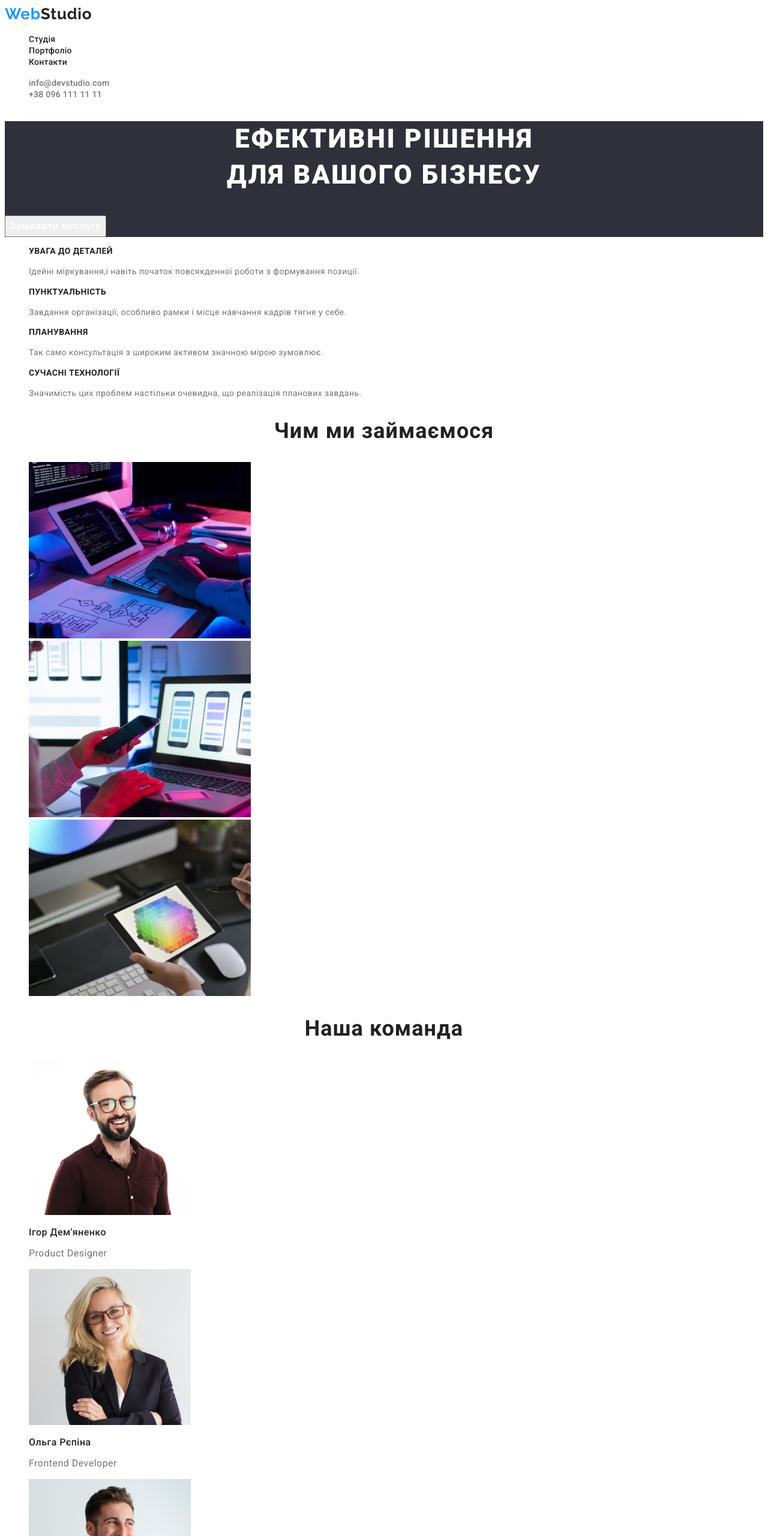
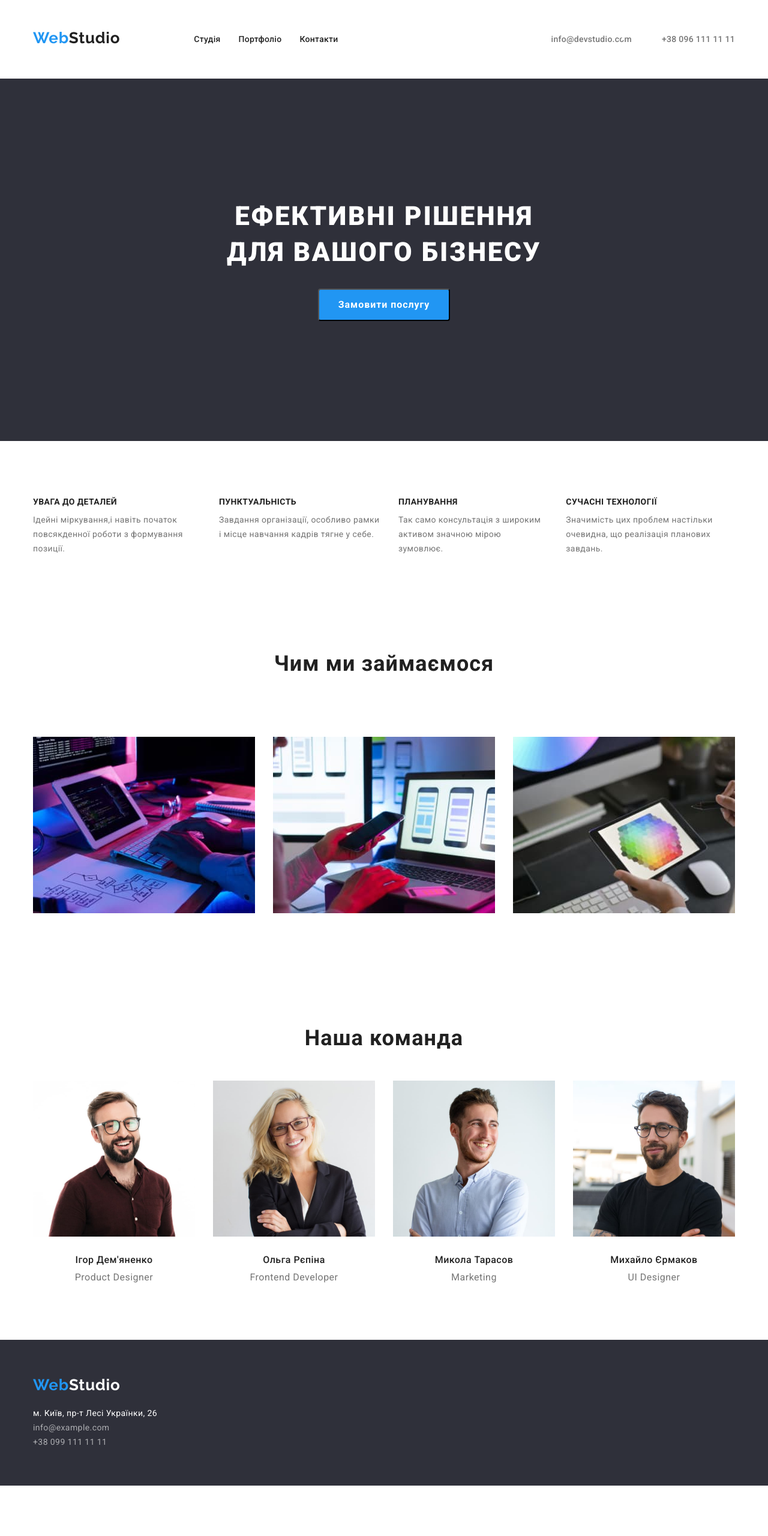
Before and after one commit to MaksimDar/goit-markup-hw-02, a plain HTML site: page index.html in a window 1280 px wide. Shown: the top 2560 px of the page at 60% size. After the commit the page ends 2476 px from the top, so only its background shows below. Drawn offline with nearby package versions, Linux system fonts and the light colour scheme.

Commit message:
Добрий день! Роботу виконав

```diff
--- a/css/styles.css
+++ b/css/styles.css
@@ -13,12 +13,47 @@ body {
     color:var(--white-color);
 }
 
+p,
+h1,
+h2,
+h3,
+h4,
+h5,
+h6 {
+ margin: 0;
+}
+
+ul {
+    margin: 0;
+    padding-left: 0;
+}
+img {
+    display: block;
+    max-width: 100%;
+    height: auto;
+}
+
+
+.container {
+    width: 1200px;
+    margin: 0 auto;
+    padding-left: 15px;
+    padding-right: 15px;
+}
+
 .list {
     list-style: none;
+    padding: 0;
+    margin: 0;
 }
 
 .link {
     text-decoration: none;
+}
+
+.section {
+    padding-top: 0;
+    padding-bottom: 94px;
 }
 
 .visually-hidden {
@@ -35,6 +70,9 @@ body {
 }
 
 .button {
+    display: inline-block;
+    border-radius: 4px;
+    padding: 6px 22px;
     font-family: 'Roboto';
     font-weight: 500;
     font-size: 16px;
@@ -52,13 +90,28 @@ body {
     letter-spacing: 0.03em;
     color:var(--white-color);
     background:var(--blue-color);
+    cursor: pointer;
+}
+
+.expression {
+    text-align: center;
 }
 
 .header {
     background-color:var(--white-color) ;
+    padding-top: 24px;
+    padding-bottom: 25px;
+}
+
+.header .container {
+    display: flex;
+    align-items: center;
 }
 
 .logo {
+    padding-top: 24px;
+    padding-bottom: 24px;
+    margin-right: 93px;
     font-family: 'Raleway';
     font-weight: 700;
     font-size: 26px;
@@ -74,15 +127,11 @@ body {
     line-height: 1.19;
     letter-spacing: 0.03em;
     color:var(--black-color);
+
 }
 
-.header-logo2 {
-    font-family: 'Raleway';
-    font-weight: 700;
-    font-size: 26px;
-    line-height: 1.19;
-    letter-spacing: 0.03em;
-    color: rgba(255, 255, 255, 1);
+.header-nav {
+    display: flex;
 }
 
 .header-link {
@@ -98,6 +147,25 @@ body {
     color:var(--blue-color);
 }
 
+.header-list {
+   display: flex;
+   padding-top: 32px;
+   padding-bottom: 32px;
+   margin-right: 314px;
+}
+
+.header-item:not(first-child) {
+ margin-left: 30px;
+}
+
+.header-info {
+    display: flex;
+    justify-content: flex-end;
+    margin-left: auto;
+    padding-top: 32px;
+    padding-bottom: 32px;
+}
+
 .header-email {
     font-weight: 500;
     font-size: 14px;
@@ -108,6 +176,7 @@ body {
 
 .header-telephone {
     font-weight: 500;
+    margin-left: 50px;
     font-size: 14px;
     line-height: 1.14;
     letter-spacing: 0.02em;
@@ -126,31 +195,55 @@ body {
 
 .expression {
     background-color: #2F303A;
+    padding-top: 200px;
+    padding-bottom: 200px;
+    text-align: center;
 }
 
 
 .expresion-title {
+    margin-top: 0;
+    margin-bottom: 30px;
     font-weight: 900;
     font-size: 44px;
     line-height: 1.36;
-    text-align: center;
     letter-spacing: 0.06em;
     text-transform: uppercase;
+
 
     color:var(--white-color);
 }
 
 .expression-button {
     font-family: 'Roboto';
+    border-radius: 4px;
+    padding: 10px 32px;
     font-weight: 700;
     font-size: 16px;
     line-height: 1.88;
     letter-spacing: 0.06em;
     color:var(--white-color);
+    background-color: var(--blue-color);
+    cursor: pointer;
+    min-width: 216px;
+}
+
+.advantages {
+    margin-top: 94px;
+    margin-bottom: 65px;
+}
+
+.advantages-list {
+   display: flex;
+   gap: 30px;
+}
+.advantage-box {
+    flex-basis: calc((100%-90px)/4);
 }
 
 .advantages-item {
     font-weight: 700;
+    margin-bottom: 10px;
     font-size: 14px;
     line-height: 1.14;
     letter-spacing: 0.03em;
@@ -165,8 +258,22 @@ body {
     color:var(--pre-title);
 }
 
+.activity-list {
+    display: flex;
+    gap: 30px;
+}
+
+.activity-item {
+    max-width: 370px;
+    margin-top: 50px;
+    margin-left: auto;
+    margin-right: auto;
+    flex-basis: calc(100%-60px/3);
+}
+
 .activity-title {
     font-weight: 700;
+    margin-bottom: 50px;
     font-size: 36px;
     line-height: 1.16;
     text-align: center;
@@ -174,7 +281,26 @@ body {
     color:var(--main-title-color);
 }
 
+.team {
+    padding-top: 94px;
+    padding-bottom: 94px;
+}
+
+.team-list {
+    display: flex;
+    gap: 30px;
+}
+.member-item {
+  width: calc((100% - 90px)/4);
+}
+.member-photo {
+    max-width: 370px;
+    margin-bottom: 30px;
+}
+
 .team-title {
+    padding-bottom: 50px;
+    align-items: center;
     font-weight: 700;
     font-size: 36px;
     line-height: 1.16;
@@ -185,6 +311,8 @@ body {
 
 .team-worker {
     font-weight: 500;
+    margin-bottom: 10px;
+    text-align: center;
     font-size: 16px;
     line-height: 1.18;
     letter-spacing: 0.03em;
@@ -193,6 +321,7 @@ body {
 
 .job {
     font-size: 16px;
+    text-align: center;
     line-height: 1.18;
     letter-spacing: 0.03em;
     color:var(--pre-title);
@@ -200,6 +329,30 @@ body {
 
 .footer {
     background-color: #2F303A;
+    padding-bottom: 60px;
+}
+
+.footer-logo {
+    display: inline-block;
+    flex-direction: column;
+    margin-bottom: 20px;
+    font-family: 'Raleway';
+    font-weight: 700;
+    font-size: 26px;
+    line-height: 1.19;
+    letter-spacing: 0.03em;
+    color: var(--blue-color);
+}
+
+.header-logo2 {
+    display: inline-block;
+    padding-top: 60px;
+    font-family: 'Raleway';
+    font-weight: 700;
+    font-size: 26px;
+    line-height: 1.19;
+    letter-spacing: 0.03em;
+    color: rgba(255, 255, 255, 1);
 }
 
 .address {
@@ -219,7 +372,47 @@ body {
     color: rgba(255, 255, 255, 0.6);
 }
 
+.poster {
+  margin-top: 68px;
+}
+
+.poster-buttons {
+    display: flex;
+    justify-content: center;
+    margin-bottom: 34px;
+}
+
+.button:not(last-child) {
+    margin-left: 8px;
+}
+
+.div-portfolio {
+    padding: 20px 24px;
+    border-bottom: 1px solid #EEEEEE;
+    border-left: 1px solid #EEEEEE; ;
+    border-right: 1px solid #EEEEEE; ;
+}
+
+.portfolio-info {
+    display: flex;
+    flex-wrap: wrap;
+    gap: 30px;
+}
+.portfolio-item {
+    width: calc((100%-60px) / 3);
+
+}
+
+.portfolio-item:nth-child(3n) {
+    margin-right: 0;
+}
+
+.portfolio-item:not(:ntn-last-child(-n+3)) {
+ margin-bottom: 30px;
+}
+
 .poster-title {
+    margin-bottom: 4px;
     font-weight: 700;
     font-size: 18px;
     line-height: 2;
--- a/index.html
+++ b/index.html
@@ -12,11 +12,15 @@
         href="https://fonts.googleapis.com/css2?family=Raleway:wght@700&family=Roboto:wght@400;500;700;900&display=swap"
         rel="stylesheet"
     />
+    <link rel="stylesheet" href="https://cdnjs.cloudflare.com/ajax/libs/modern-normalize/1.1.0/modern-normalize.min.css"
+        integrity="sha512-wpPYUAdjBVSE4KJnH1VR1HeZfpl1ub8YT/NKx4PuQ5NmX2tKuGu6U/JRp5y+Y8XG2tV+wKQpNHVUX03MfMFn9Q=="
+        crossorigin="anonymous" referrerpolicy="no-referrer" />
     <link rel="stylesheet" href="./css/styles.css">
 </head>
 
 <body>
     <header class="header">
+        <div class="container">
             <nav class="header-nav">
                 <a href="./index.html" class="logo link">Web<span class="header-logo link">Studio</span></a>
 
@@ -26,50 +30,63 @@
                    <li class="header-item"><a href="" class="header-link link">Контакти</a></li>
                 </ul>
             </nav>
-        <ul class="list">
+
+            <ul class="header-info">
                 <li><a href="mailto:info@devstudio.com" class="header-email link">info@devstudio.com</a></li>
                 <li><a href="tel:+380961111111" class="header-telephone link">+38 096 111 11 11</a></li>
             </ul>
+
+
+
+
+        </div>
 
     </header>
 
 
     <main>
-        <section class="expression">
+        <section class="expression section ">
+            <div class="container">
+
                <h1 class="expresion-title">Ефективні рішення<br> для вашого бізнесу</h1>
 
                <button type="button" class="expression-button">Замовити послугу</button>
+            </div>
+
         </section>
 
 
-        <section class="advantages">
+        <section class="advantages section">
+            <div class="container">
                 <h2 class="visually-hidden">НАШІ ПЕРЕВАГИ</h2>
                 <ul class="advantages-list list ">
-                <li>
+                    <li class="advantage-box">
                         <h3 class="advantages-item">УВАГА ДО ДЕТАЛЕЙ</h3>
                         <p class="advantages-paragraph">Ідейні міркування,і навіть початок повсякденної роботи з формування позиції.</p>
                     </li>
 
-                <li>
+                    <li class="advantage box">
                         <h3 class="advantages-item">ПУНКТУАЛЬНІСТЬ</h3>
                         <p class="advantages-paragraph">Завдання організації, особливо рамки і місце навчання кадрів тягне у себе.</p>
                     </li>
 
-                </li>
+                    <li class="advantage box">
                       <h3 class="advantages-item">ПЛАНУВАННЯ</h3>
                       <p class="advantages-paragraph">Так само консультація з широким активом значною мірою зумовлює.</p>
-                <li>
+                    </li>
 
-                </li>
+                    <li class="advantage box">
                        <h3 class="advantages-item">СУЧАСНІ ТЕХНОЛОГІЇ</h3>
                        <p class="advantages-paragraph">Значимість цих проблем настільки очевидна, що реалізація планових завдань.</p>
-                <li>
+                    </li>
 
                 </ul>
+            </div>
 
         </section>
 
-        <section class="activity">
+        <section class="activity section">
+            <div class="container">
                 <h2 class="activity-title">Чим ми займаємося</h2>
                 <ul class="activity-list list">
                     <li class="activity-item"><img src="./images /img.jpg1.jpg" class="activity-photo" width="370" height="294" alt="клавіатура">
@@ -80,9 +97,11 @@
 
                     <li class="activity-item"><img src="./images /img.jpg3.jpg" class="activity-photo" width="370" height="294" alt="планшет"></li>
                 </ul>
+            </div>
         </section>
 
         <section class="team">
+            <div class="container">
                 <h2 class="team-title">Наша команда</h2>
                 <ul class="team-list">
                     <li class="member-item"><img class="member-photo" src="./images /img.jp4.jpg" width="270" height="260" alt="Product Designer">
@@ -98,6 +117,7 @@
 
                     <li class="member-item">
                         <img class="member-photo" src="./images /img.jpg6.jpg" width="270" height="260" alt="Marketing">
+
                         <h3 class="team-worker">Микола Тарасов</h3>
                         <p class="job">Marketing</p>
                     </li>
@@ -108,12 +128,14 @@
                         <p class="job">UI Designer</p>
                     </li>
                 </ul>
+            </div>
         </section>
     </main>
 
     <footer class="footer">
-        <a href="./index.html" class="logo link">Web<span class="header-logo2 link">Studio</span></a>
-        <address>
+        <div class="container">
+            <a href="./index.html" class="footer-logo link">Web<span class="header-logo2 link">Studio</span></a>
+            <address class="adress-info">
                 <a href="https://goo.gl/maps/FsZgaGo8YKT9qEPr9" class="address link">
                    м. Київ, пр-т Лесі Українки, 26
                 </a>
@@ -122,6 +144,7 @@
                     <li><a href="tel:+380991111111" class="address-telephone link">+38 099 111 11 11</a></li>
                 </ul>
             </address>
+        </div>
     </footer>
 
 </body>
```
Also changed, not shown: portfolio.html (+74 -57 lines), 1 other file. Lines whose indentation alone changed are shown as unchanged.
